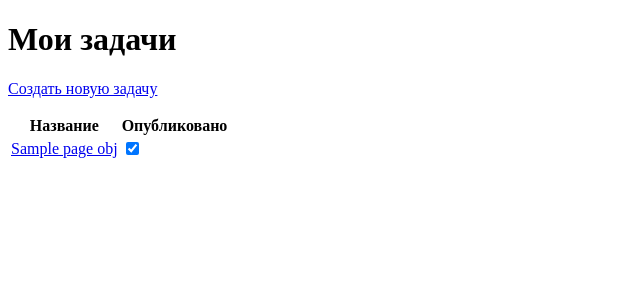
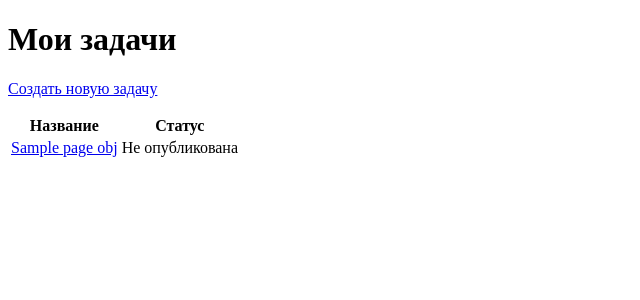
Before and after one commit to gurovic/booml, a Django app: template backend/runner/templates/runner/polygon/problem_list.html in a window 1280 px wide. Shown: the top 300 px of the page, without its empty margins (0-640 px from the left). Run offline with Django 5.2, Linux system fonts and the light colour scheme; the template is opened without the code that fills it: most values are stand-ins (such as "Sample title", 1, 10 or a date in 2020).

Commit message:
Исправлено отображение статуса задач

```diff
--- a/backend/runner/templates/runner/polygon/problem_list.html
+++ b/backend/runner/templates/runner/polygon/problem_list.html
@@ -11,7 +11,7 @@
   <thead>
     <tr>
       <th>Название</th>
-        <th>Опубликовано</th>
+        <th>Статус</th>
     </tr>
   </thead>
   <tbody>
@@ -19,7 +19,7 @@
       {% for problem in page_obj.object_list %}
         <tr>
           <td><a href="{% url 'runner:polygon_edit_problem' problem.id %}">{{ problem.title }}</a></td>
-        <td><input type="checkbox" checked={{ problem.is_published}} disabled></td>
+        <td>{% if problem.is_published  %} Опубликова{% else %}Не опубликована{% endif %}</td>
         </tr>
       {% endfor %}
     {% else %}
```
